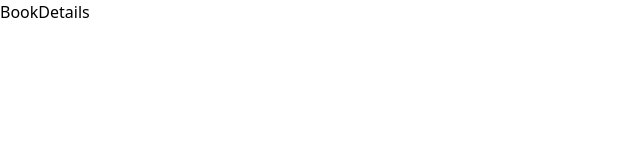
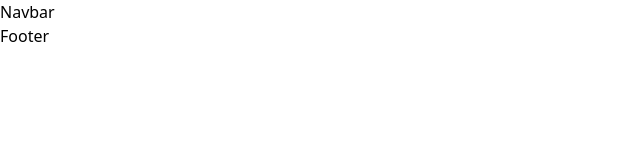
Before and after one commit to Trailblazers1/library-app, a React (Vite) app: page /books/1 in a window 1280 px wide. Shown: the top 160 px of the page, without its empty margins (0-640 px from the left). Built offline with nearby package versions, Linux system fonts and the light colour scheme.

Commit message:
Added footer

```diff
--- a/src/pages/bookDetails/index.jsx
+++ b/src/pages/bookDetails/index.jsx
@@ -2,7 +2,10 @@ import Navbar from "../../components/Navbar";
 import Footer from "../../components/Footer";
 
 const BookDetails = () => {
-  return <div>BookDetails</div>;
+  return <div>
+    <Navbar/>
+    <Footer/>
+  </div>;
 };
 
 export default BookDetails;
```
